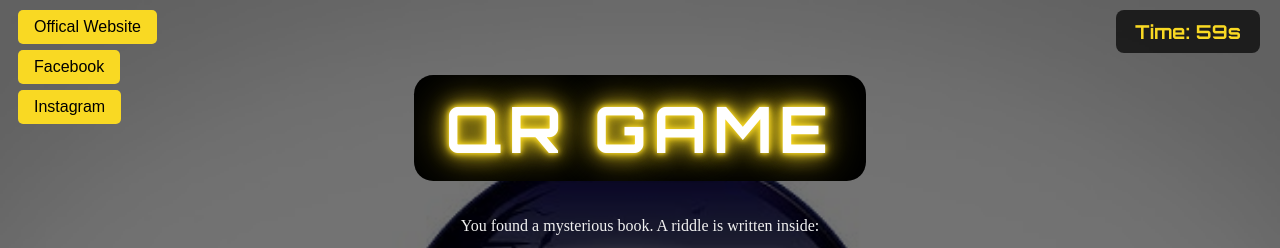
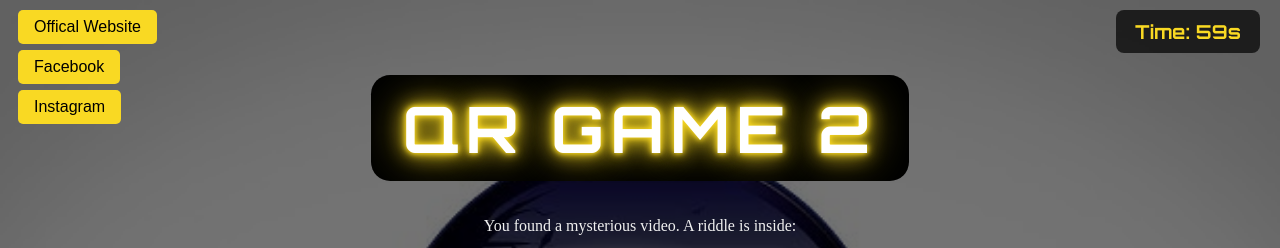
Before and after one commit to aaroncru/QRGameNew1, a plain HTML site: page index.html in a window 1280 px wide. Both pictures are taken after a click on the button "PLAY". Shown: the top 248 px of the page. Drawn offline with Linux system fonts and the light colour scheme; grey boxes are pictures that could not be loaded; a web font is replaced by a local one.

Commit message:
Update index.html

```diff
--- a/index.html
+++ b/index.html
@@ -336,11 +336,11 @@
   <div id="gameContent" style="display:none;">
   <div class="background-wrapper">
 
-    <h1>QR GAME</h1>
-    <p>You found a mysterious book. A riddle is written inside:</p>
+    <h1>QR GAME 2</h1>
+    <p>You found a mysterious video. A riddle is inside:</p>
 
     <video id="miVideo" width="300" height="200" controls>
-      <source src="Libro.mp4" type="video/mp4" />
+      <source src="primero.mp4" type="video/mp4" />
       Tu navegador no soporta el video.
     </video>
     <div id="video-controls">
```
